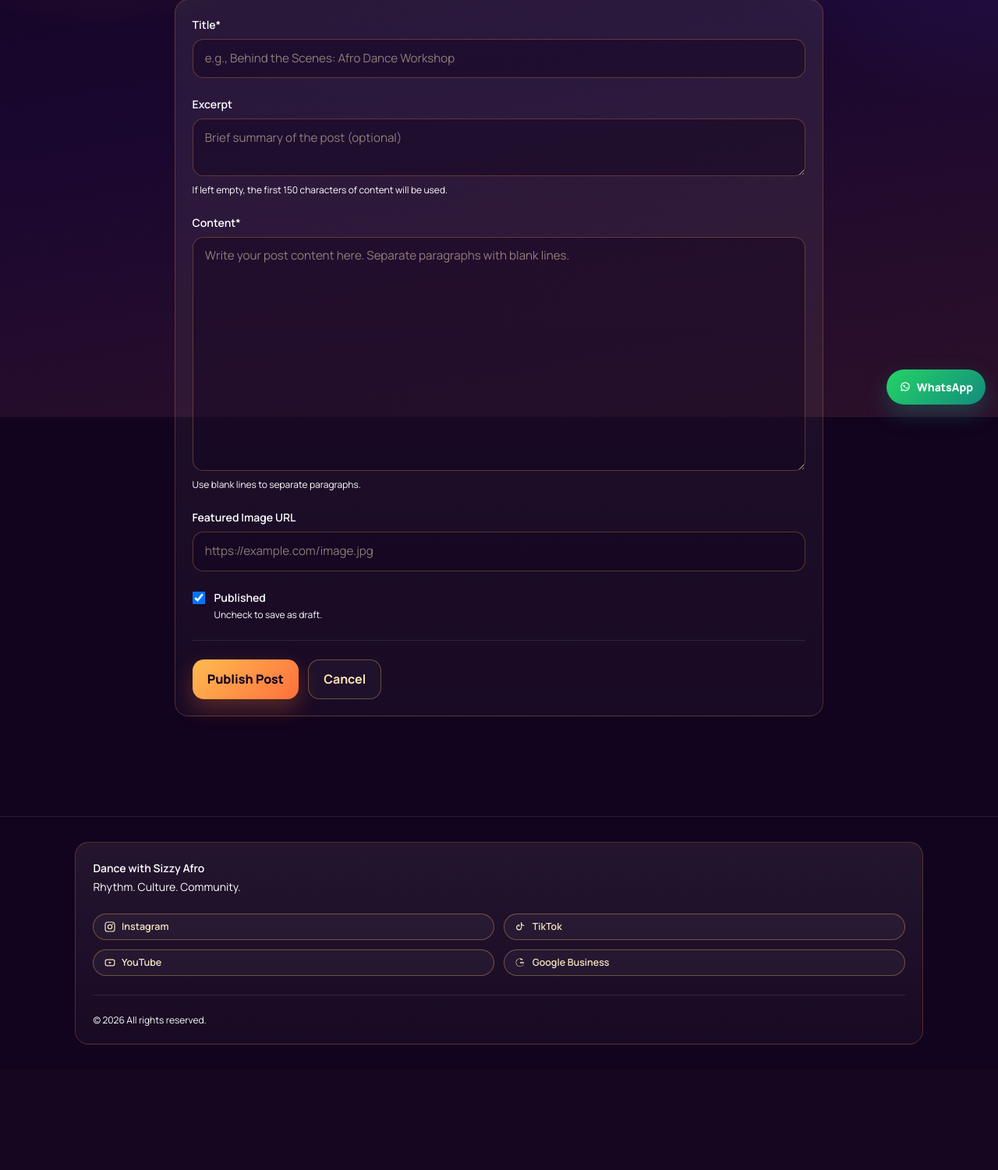
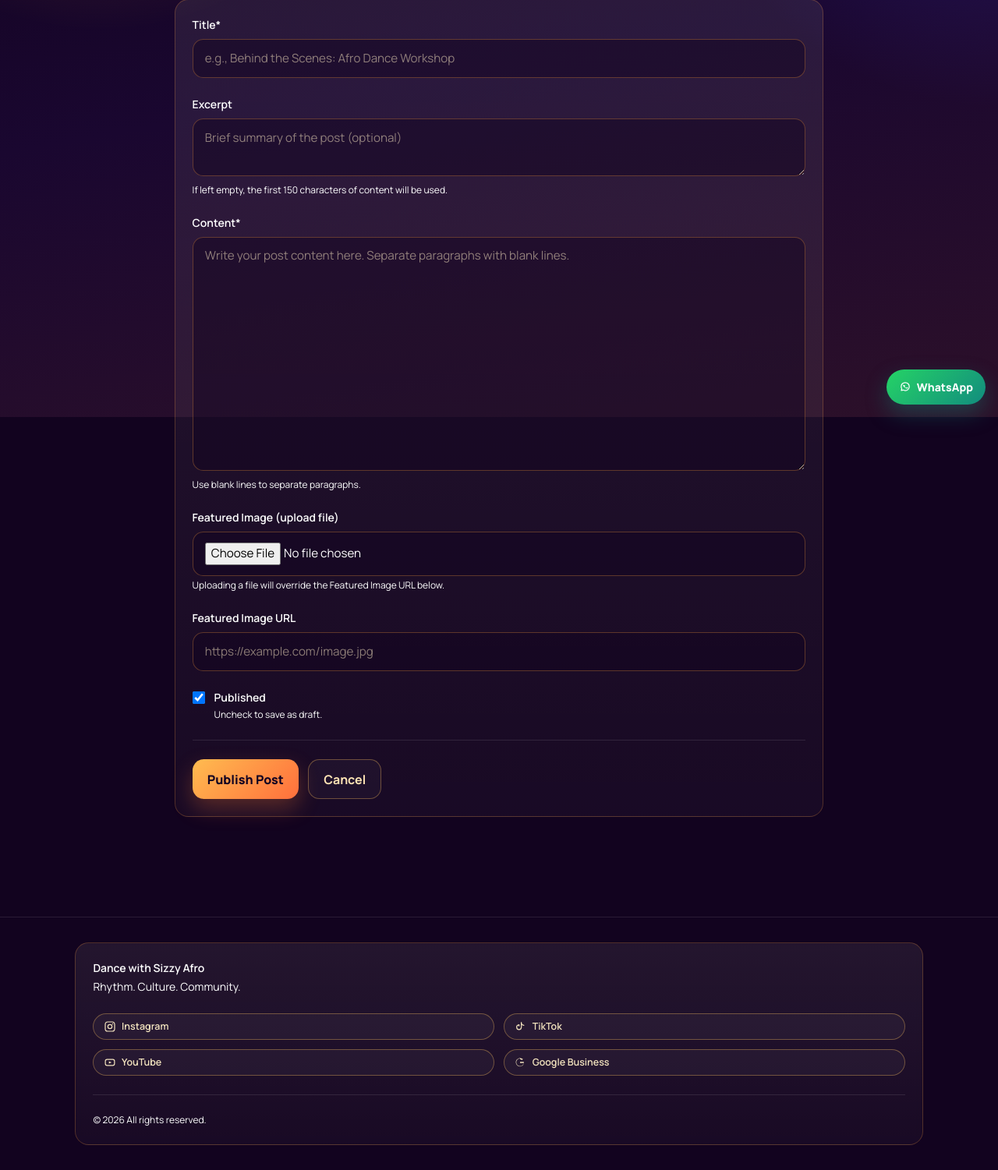
Before and after one commit to twinodev/sizzy-afro-website, a Flask app: page /admin/posts/create in a window 1280 px wide. Shown: the part 265-1766 px from the top of the page at 78% size. Before the commit the page ends 1605 px from the top, so only its background shows below. Run offline with Flask 3, Linux system fonts and the light colour scheme; the visitor is signed in with stand-in values (Sample User, id 1); some libraries are stand-ins or nearby versions.

Commit message:
Enable post image uploads: config, upload wrapper, form + route handling

```diff
--- a/app.py
+++ b/app.py
@@ -97,6 +97,7 @@ app.config["SUPABASE_URL"] = os.getenv("SUPABASE_URL")
 app.config["SUPABASE_SERVICE_ROLE_KEY"] = os.getenv("SUPABASE_SERVICE_ROLE_KEY")
 app.config["SUPABASE_FLYER_BUCKET"] = os.getenv("SUPABASE_FLYER_BUCKET", "event-flyers")
 app.config["SUPABASE_LOGO_BUCKET"] = os.getenv("SUPABASE_LOGO_BUCKET", "sponsor-logos")
+app.config["SUPABASE_POST_BUCKET"] = os.getenv("SUPABASE_POST_BUCKET", "post-images")
 
 # Initialize mail lazily
 mail = None
@@ -241,6 +242,10 @@ def _upload_flyer_to_supabase(file_storage):
 
 def _upload_logo_to_supabase(file_storage):
     return _upload_image_to_supabase(file_storage, app.config["SUPABASE_LOGO_BUCKET"], "sponsors", "logo")
+
+
+def _upload_post_image_to_supabase(file_storage):
+    return _upload_image_to_supabase(file_storage, app.config["SUPABASE_POST_BUCKET"], "posts", "post image")
 
 
 def admin_required(view_func):
@@ -681,11 +686,20 @@ def admin_posts_create():
         content = request.form.get("content", "").strip()
         excerpt = request.form.get("excerpt", "").strip()
         image_url = request.form.get("image_url", "").strip()
+        image_file = request.files.get("image_file")
         published = request.form.get("published") == "on"
 
         if not title or not content:
             flash("Please enter a title and content for the post.", "error")
             return redirect(url_for("admin_posts_create"))
+
+        # Prefer uploaded file over manual URL when provided
+        if image_file and image_file.filename:
+            try:
+                image_url = _upload_post_image_to_supabase(image_file)
+            except ValueError as error:
+                flash(str(error), "error")
+                return redirect(url_for("admin_posts_create"))
 
         post = Post(
             title=title,
@@ -715,11 +729,20 @@ def admin_posts_edit(post_id):
         content = request.form.get("content", "").strip()
         excerpt = request.form.get("excerpt", "").strip()
         image_url = request.form.get("image_url", "").strip()
+        image_file = request.files.get("image_file")
         published = request.form.get("published") == "on"
 
         if not title or not content:
             flash("Please enter a title and content for the post.", "error")
             return redirect(url_for("admin_posts_edit", post_id=post_id))
+
+        # If a file was uploaded, attempt to upload and override the image URL
+        if image_file and image_file.filename:
+            try:
+                image_url = _upload_post_image_to_supabase(image_file)
+            except ValueError as error:
+                flash(str(error), "error")
+                return redirect(url_for("admin_posts_edit", post_id=post_id))
 
         post.title = title
         post.content = content
--- a/templates/admin_posts_form.html
+++ b/templates/admin_posts_form.html
@@ -13,7 +13,7 @@
     </h1>
   </div>
 
-  <form method="POST" class="card space-y-6">
+  <form method="POST" enctype="multipart/form-data" class="card space-y-6">
     <!-- Title -->
     <div>
       <label for="title" class="block text-sm font-semibold text-white mb-2">Title*</label>
@@ -53,6 +53,13 @@
         required
       >{{ post.content if post else '' }}</textarea>
       <p class="text-xs text-afro-100/50 mt-1">Use blank lines to separate paragraphs.</p>
+    </div>
+
+    <!-- Image Upload -->
+    <div>
+      <label for="image_file" class="block text-sm font-semibold text-white mb-2">Featured Image (upload file)</label>
+      <input type="file" id="image_file" name="image_file" accept="image/*" class="field-input" />
+      <p class="text-xs text-afro-100/50 mt-1">Uploading a file will override the Featured Image URL below.</p>
     </div>
 
     <!-- Image URL -->
```
